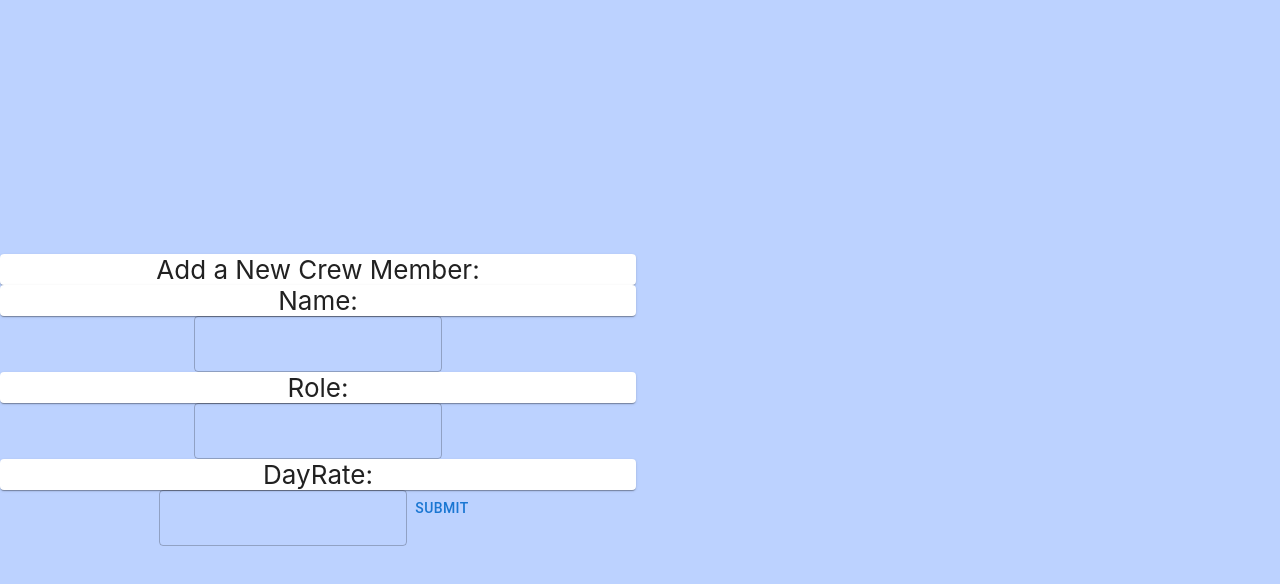
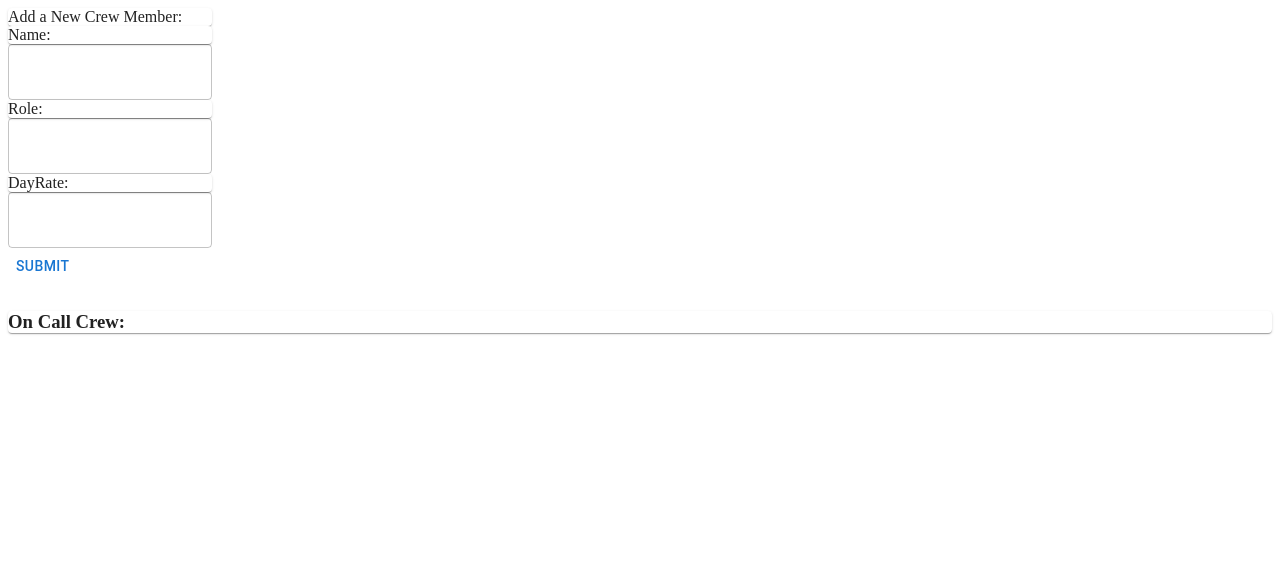
Before and after one commit to macgere/witz-pro, a React (Create React App) app: page / in a window 1280 px wide. Shown: the top 584 px of the page. Built offline with nearby package versions, Linux system fonts and the light colour scheme; no server answers.

Commit message:
added some modules

```diff
--- a/package.json
+++ b/package.json
@@ -9,9 +9,10 @@
     "@testing-library/jest-dom": "^5.16.4",
     "@testing-library/react": "^13.2.0",
     "@testing-library/user-event": "^13.5.0",
+    "json-server": "^0.17.0",
     "react": "^18.1.0",
     "react-dom": "^18.1.0",
-    "react-scripts": "5.0.1",
+    "react-scripts": "^2.1.3",
     "web-vitals": "^2.1.4"
   },
   "scripts": {
--- /dev/null
+++ b/src/APICalls.js
@@ -0,0 +1,17 @@
+const APIurl = "http://localhost:3000"
+
+const dataToPostOptions = (data) => ({
+    "method": "POST",
+    "body": JSON.stringify(data),
+    "headers": {"Content-Type": "application/json"}
+})
+
+export const getCrewMembers = () => {
+    return fetch(`${APIurl}/crew`)
+    .then(response => response.json())
+  }
+
+export const addCrewMember = (crewMember) => {
+    return fetch(`${APIurl}/crew`, dataToPostOptions(crewMember))
+    .then(response => response.json())
+}
--- a/src/App.css
+++ b/src/App.css
@@ -1,4 +1,4 @@
-.App {
+/* .App {
   text-align: center;
 }
 
@@ -35,4 +35,4 @@
   to {
     transform: rotate(360deg);
   }
-}
+} */
--- a/src/App.js
+++ b/src/App.js
@@ -1,13 +1,43 @@
 import './App.css';
 import { CrewForm } from './CrewForm'
+import React, { useEffect, useState } from 'react';
+import { CrewRepo } from './CrewRepo';
+import { OnCall } from './OnCall';
+import { Grid } from '@mui/material';
+import { getCrewMembers, addCrewMember } from './APICalls';
+
 
 function App() {
+
+  const [crewList, setCrewList] = useState([])
+
+  const getCrew = () => {
+    getCrewMembers().then(setCrewList)
+  }
+  const addCrew = (crewMember) => {
+    addCrewMember(crewMember).then(getCrew)
+  }
+  const crewMemberToCrewRepo = ({ name, role, dayRate, onCall }) => {
+    return (
+      <CrewRepo name={name} role={role} dayRate={dayRate} onCall={onCall} />
+    )
+  }
+  useEffect(
+    getCrew, []
+  )
+
   return (
-    <div className="App">
-      <header className="App-header">
-        <CrewForm />
-      </header>
-    </div>
+    <>
+      <div className="App">
+        <header className="App-header">
+          <Grid container spacing={1} row>
+            <CrewForm addCrew={addCrew} />
+            {crewList.map(crewMemberToCrewRepo)}
+            <OnCall />
+          </Grid>
+        </header>
+      </div>
+    </>
   );
 }
 
--- a/src/CrewForm.js
+++ b/src/CrewForm.js
@@ -1,27 +1,28 @@
-import React from "react";
+import React, { useEffect } from "react";
 import { Grid, Paper, TextField, Button} from "@mui/material";
 import { useState } from "react";
-import { makeStyles } from "@mui/material";
 
-export const CrewForm = () => {
+export const CrewForm = ({addCrew}) => {
     const [name, setName] = useState("")
     const [role, setRole] = useState("")
     const [dayRate, setDayRate] = useState(0)
+    const [onCall, setOnCall] = useState(false)
+
+    const addCrewObject = () => {
+        const crewObject = {name, role, dayRate, onCall}
+        addCrew(crewObject)
+    }
 
     return (
-        <>
-        <Grid container spacing={2} columnSpacing={1}>
-            <Grid item xs={12} md={6}>
+            <Grid item xs={2}>
                 <Paper>Add a New Crew Member:</Paper>
                 <Paper>Name:</Paper>
-                <TextField variant="outlined"></TextField>
+                <TextField variant="outlined" onChange={(e) => setName(e.target.value)}></TextField>
                 <Paper>Role:</Paper>
-                <TextField variant="outlined"></TextField>
+                <TextField variant="outlined" onChange={(e) => setRole(e.target.value)}></TextField>
                 <Paper>DayRate:</Paper>
-                <TextField variant="outlined" type="number"></TextField>
-                <Button>Submit</Button>
+                <TextField variant="outlined" type="number" onChange={(e) => setDayRate(e.target.value)}></TextField>
+                <Button onClick={addCrewObject}>Submit</Button>
             </Grid>
-        </Grid>
-        </>
     )
 }
--- /dev/null
+++ b/src/CrewRepo.js
@@ -0,0 +1,18 @@
+import React from "react";
+import { Grid } from "@mui/material";
+import { Paper } from "@mui/material";
+
+
+export const CrewRepo = ({name, role, dayRate, onCall}) => {
+
+    return (
+            <Grid item xs={2}>
+                <Paper>
+                <p>{name}</p>
+                <p>{role}</p>
+                <p>{dayRate}</p>
+                <button>Schedule Me</button>
+                </Paper>
+            </Grid>
+    )
+}
--- /dev/null
+++ b/src/OnCall.js
@@ -0,0 +1,14 @@
+import { Grid, Paper } from "@mui/material";
+import React from "react";
+
+export const OnCall = () => {
+
+    return (
+
+            <Grid item xs={12}>
+                <Paper>
+                    <h3>On Call Crew:</h3>
+                </Paper>
+            </Grid>
+    )
+}
--- a/src/index.css
+++ b/src/index.css
@@ -1,4 +1,4 @@
-body {
+/* body {
   margin: 0;
   font-family: -apple-system, BlinkMacSystemFont, 'Segoe UI', 'Roboto', 'Oxygen',
     'Ubuntu', 'Cantarell', 'Fira Sans', 'Droid Sans', 'Helvetica Neue',
@@ -10,4 +10,4 @@ body {
 code {
   font-family: source-code-pro, Menlo, Monaco, Consolas, 'Courier New',
     monospace;
-}
+} */
```
Also changed, not shown: database.json (added, +32 -0 lines), src/DayBudgetTicker.js (added), 1 other file (tests, documents, lock files or other folders).
